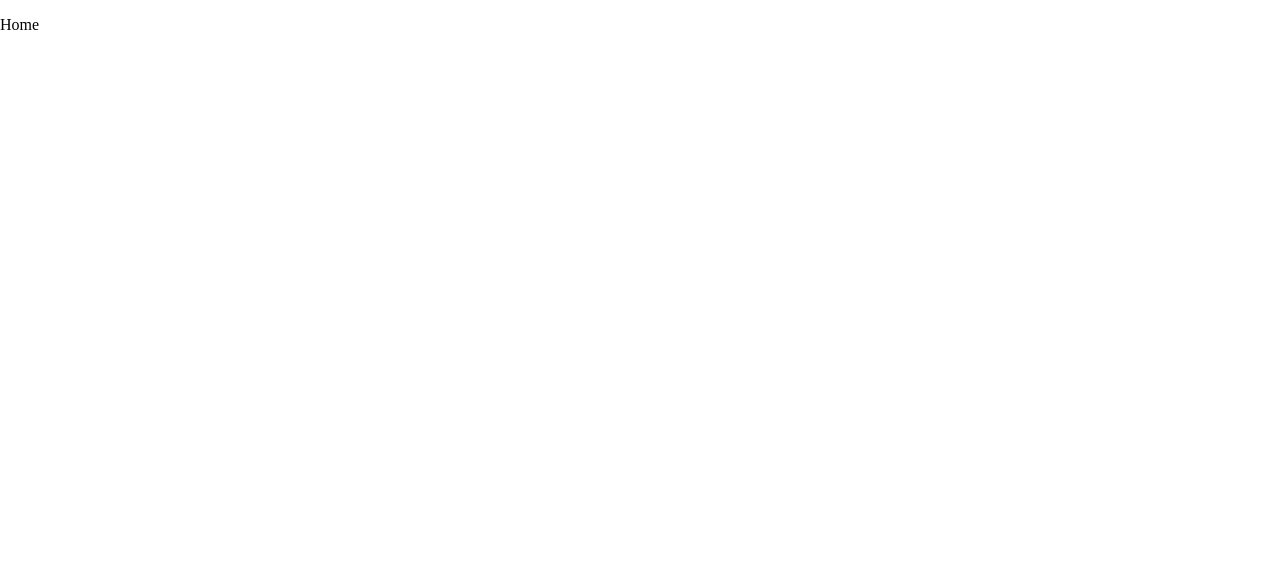
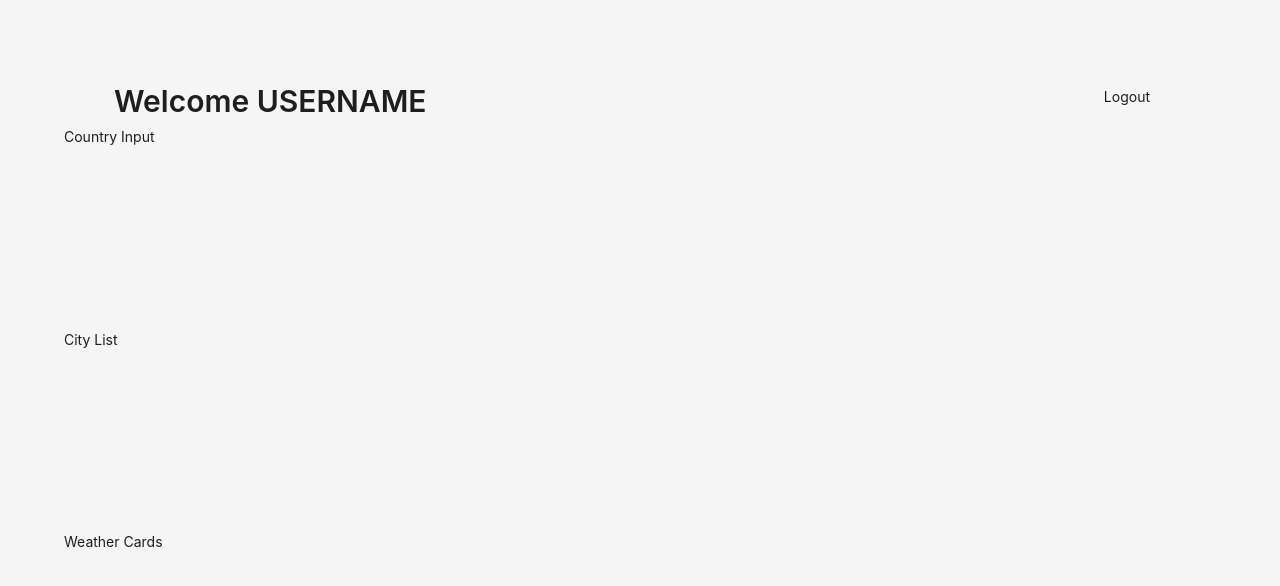
Before and after one commit to Erickowski/vite_react_weather_app, a React (Vite) app: page /home in a window 1280 px wide. Shown: the top 586 px of the page. Built offline with nearby package versions, Linux system fonts and the light colour scheme; sample sign-in values are in the browser's storage.

Commit message:
Create first layout for home view

```diff
--- /dev/null
+++ b/src/components/components.d.ts
@@ -0,0 +1,4 @@
+declare module "@src/components" {
+  import ComponentsModule = require("components");
+  export = ComponentsModule;
+}
--- /dev/null
+++ b/src/components/index.ts
@@ -0,0 +1 @@
+export * from "./layout";
--- /dev/null
+++ b/src/components/layout/index.ts
@@ -0,0 +1 @@
+export * from "./layout";
--- /dev/null
+++ b/src/components/layout/layout.tsx
@@ -0,0 +1,17 @@
+import { PropsWithChildren } from "react";
+
+import { Layout as LayoutComponent } from "antd";
+
+export function Layout({ children }: PropsWithChildren) {
+  return (
+    <LayoutComponent
+      style={{
+        overflow: "hidden",
+        height: "100vh",
+        padding: 64,
+      }}
+    >
+      {children}
+    </LayoutComponent>
+  );
+}
--- a/src/views/home/home.tsx
+++ b/src/views/home/home.tsx
@@ -1,8 +1,13 @@
 import { useEffect } from "react";
 
 import { useNavigate } from "react-router-dom";
+import { Button, Typography } from "antd";
+import { Content, Header } from "antd/es/layout/layout";
 
 import { ROUTES } from "@src/types";
+import { Layout } from "@src/components";
+
+import { STYLES } from "./styles";
 
 export function Home() {
   const navigate = useNavigate();
@@ -13,5 +18,15 @@ export function Home() {
     }
   }, []);
 
-  return <p>Home</p>;
+  return (
+    <Layout>
+      <Header style={STYLES.header}>
+        <Typography.Title level={2}>Welcome USERNAME</Typography.Title>
+        <Button type="text">Logout</Button>
+      </Header>
+      <Content>Country Input</Content>
+      <Content>City List</Content>
+      <Content>Weather Cards</Content>
+    </Layout>
+  );
 }
--- /dev/null
+++ b/src/views/home/styles.ts
@@ -0,0 +1,8 @@
+export const STYLES: Record<string, React.CSSProperties> = {
+  header: {
+    display: "flex",
+    alignItems: "center",
+    justifyContent: "space-between",
+    backgroundColor: "transparent",
+  },
+};
--- a/src/views/login/login.tsx
+++ b/src/views/login/login.tsx
@@ -1,10 +1,11 @@
 import { ChangeEvent, useEffect, useState } from "react";
 
 import { useNavigate } from "react-router-dom";
-import { Button, Input, Layout, Typography } from "antd";
+import { Button, Input, Typography } from "antd";
 import { Content, Footer, Header } from "antd/es/layout/layout";
 
 import { ROUTES } from "@src/types";
+import { Layout } from "@src/components";
 
 import { STYLES } from "./styles";
 
@@ -35,7 +36,7 @@ export function Login() {
   }, []);
 
   return (
-    <Layout style={STYLES.layout}>
+    <Layout>
       <Header style={STYLES.header}>
         <Typography.Title level={1}>Login</Typography.Title>
       </Header>
--- a/src/views/login/styles.ts
+++ b/src/views/login/styles.ts
@@ -1,9 +1,4 @@
 export const STYLES: Record<string, React.CSSProperties> = {
-  layout: {
-    overflow: "hidden",
-    height: "100vh",
-    padding: 64,
-  },
   header: {
     textAlign: "center",
     height: 96,
--- a/vite.config.ts
+++ b/vite.config.ts
@@ -7,6 +7,7 @@ export default defineConfig({
   resolve: {
     alias: {
       "@": path.resolve(__dirname, "./src"),
+      "@src/components": path.resolve(__dirname, "./src/components"),
       "@src/views": path.resolve(__dirname, "./src/views"),
       "@src/types": path.resolve(__dirname, "./src/types"),
     },
```
